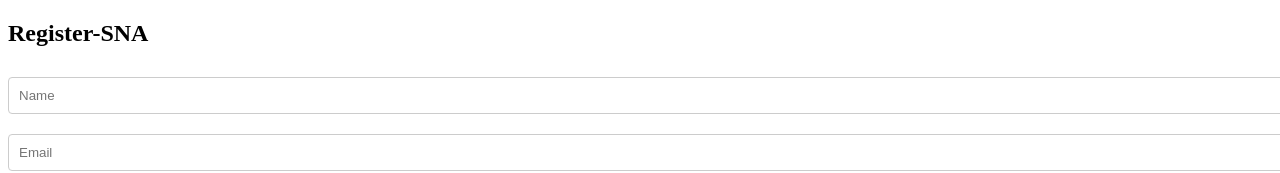
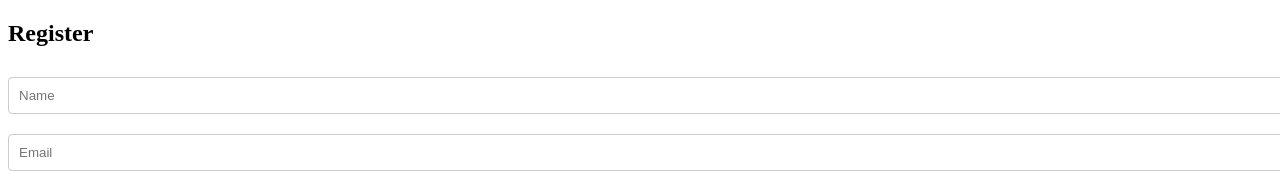
Before and after one commit to veasnag8/register-form, a Next.js app: page / in a window 1280 px wide. Shown: the top 173 px of the page. Built offline with nearby package versions, Linux system fonts and the light colour scheme.

Commit message:
Update index.js

```diff
--- a/pages/index.js
+++ b/pages/index.js
@@ -36,7 +36,7 @@
   return (
     <div className="flex flex-col items-center justify-center min-h-screen bg-gray-100">
       <div className="bg-white p-6 rounded-lg shadow-md w-96">
-        <h2 className="text-2xl font-bold mb-4">Register-SNA</h2>
+        <h2 className="text-2xl font-bold mb-4">Register</h2>
         <form onSubmit={handleSubmit}>
           <input
             type="text"
```
